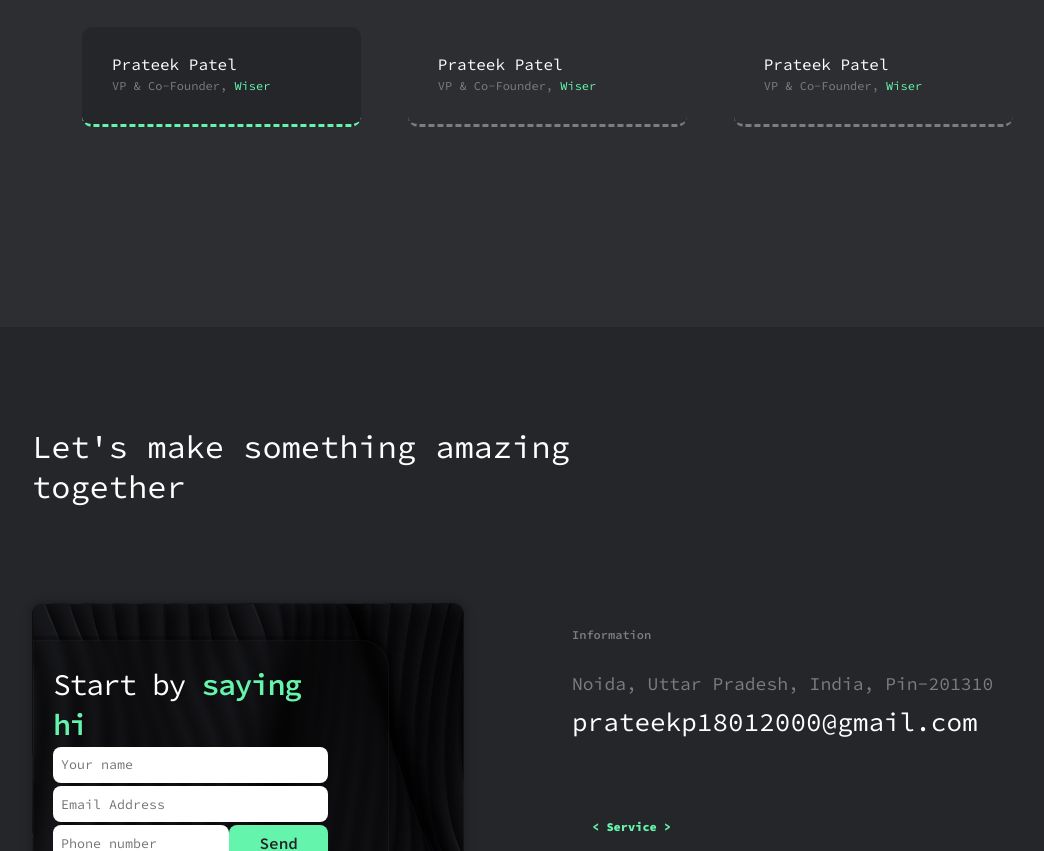
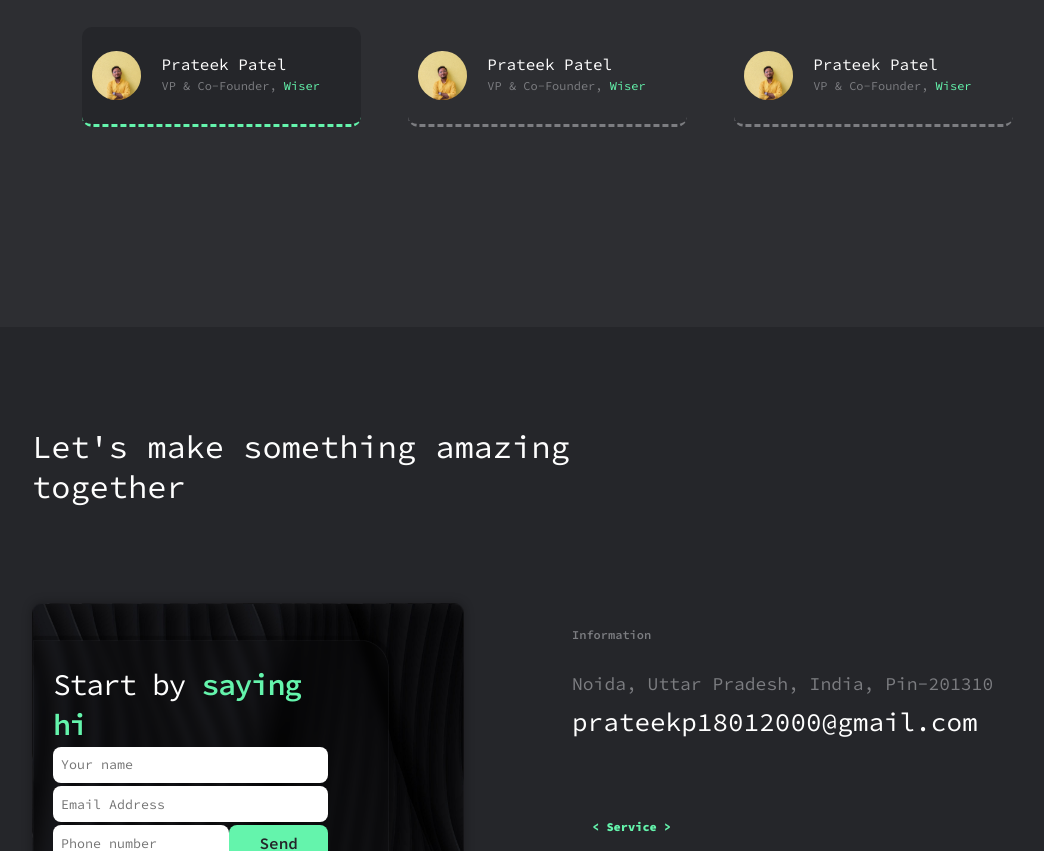
Before and after one commit to prateekp273/my_portfolio_website, a plain HTML site: page index.html in a window 1280 px wide. Shown: the part 3477-4328 px from the top of the page, without its empty margins (68-1112 px from the left). Drawn offline with Linux system fonts and the light colour scheme.

Commit message:
second commit

```diff
--- a/index.html
+++ b/index.html
@@ -240,21 +240,21 @@
         </div>
         <div class="client-profile-card">
             <div class="single-profile-card profile-card-active">
-                <img src="assets/client-profile.png" alt="">
+                <img src="assets/client-profile.jpg" alt="">
                 <div>
                     <h4>Prateek Patel</h4>
                     <p>VP & Co-Founder, <a href="">Wiser</a></p>
                 </div>
             </div>
             <div class="single-profile-card">
-                <img src="assets/client-profile.png" alt="">
+                <img src="assets/client-profile.jpg" alt="">
                 <div>
                     <h4>Prateek Patel</h4>
                     <p>VP & Co-Founder, <a href="">Wiser</a></p>
                 </div>
             </div>
             <div class="single-profile-card">
-                <img src="assets/client-profile.png" alt="">
+                <img src="assets/client-profile.jpg" alt="">
                 <div>
                     <h4>Prateek Patel</h4>
                     <p>VP & Co-Founder, <a href="">Wiser</a></p>
```
Also changed, not shown: assets/client-profile.jpg (added).
